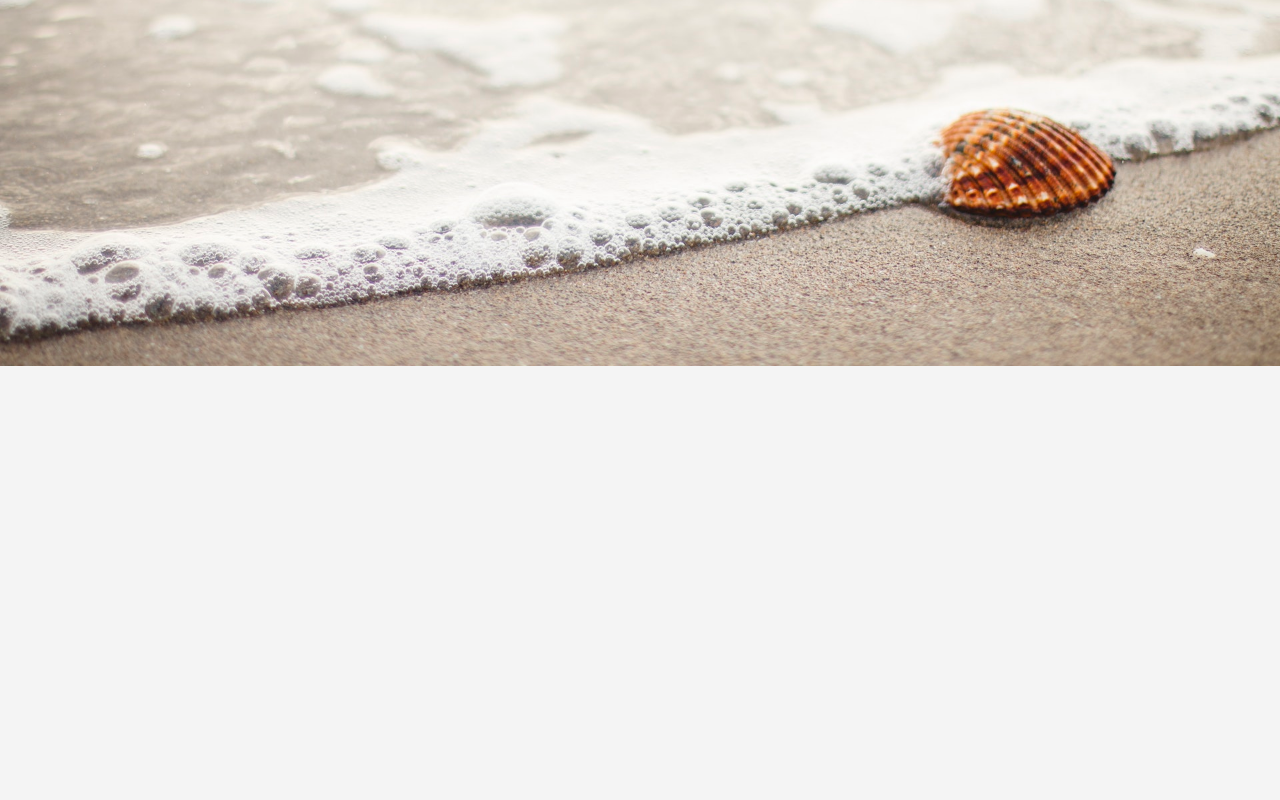
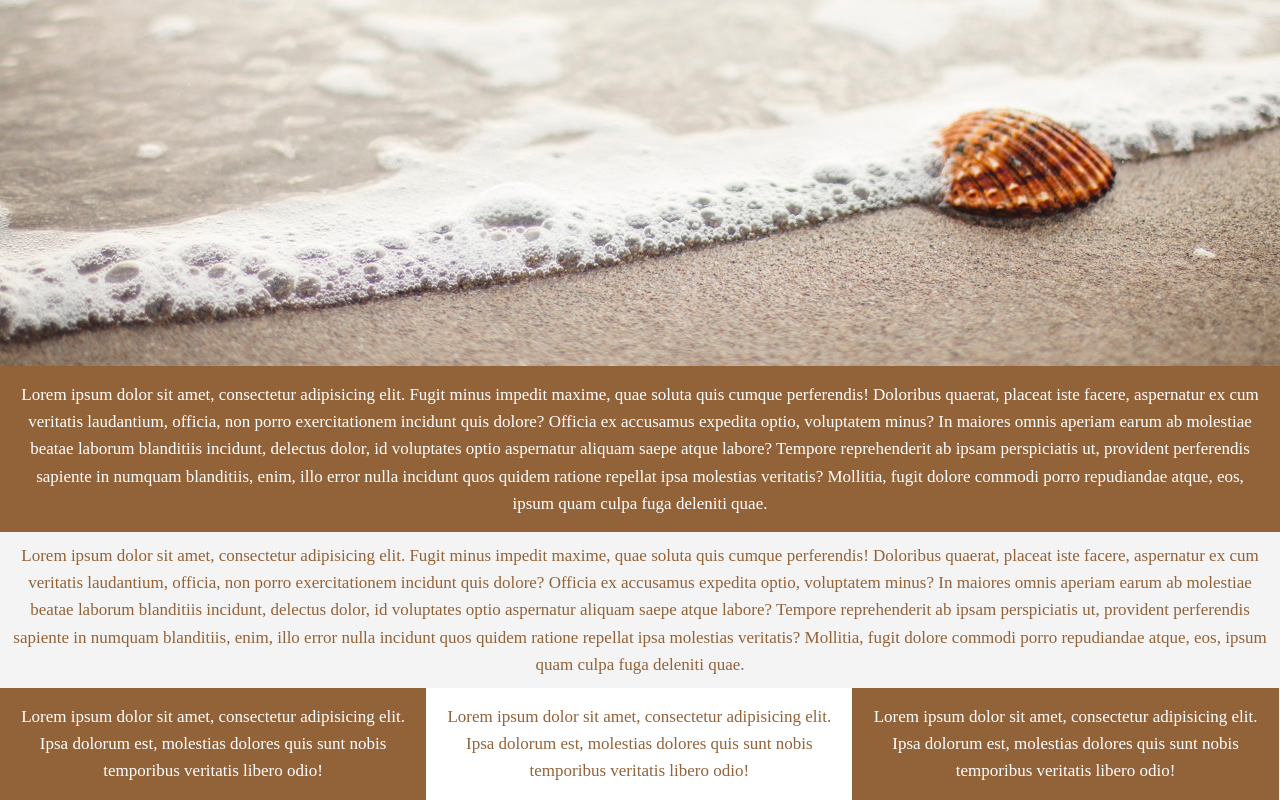
Before and after one commit to AlexeyKhaletskiy/fullscreen_landing, a plain HTML site: page index.html in a window 1280 px wide. Shown: the part 434-1234 px from the top of the page. Before the commit the page ends 800 px from the top, so only its background shows below. Drawn offline with Linux system fonts and the light colour scheme.

Commit message:
Add main content and style

```diff
--- a/assets/css/style.css
+++ b/assets/css/style.css
@@ -38,3 +38,27 @@ body{
   color: inherit;
   text-decoration: none;
 }
+.main-content{
+  padding: 15px;
+  background-color:#926239;
+  color: white;
+  font-size: 17px;
+  text-align: center;
+  line-height: 1.6em;
+}
+.new-information{
+  padding: 10px;
+  color: #926239;
+  font-size: 17px;
+  text-align: center;
+  line-height: 1.6em;
+}
+.more-information-article{
+  display: inline-block;
+  box-sizing: border-box;
+  width: 33.3%;
+}
+.white-bg{
+  background-color: white;
+  color: #926239;
+}
--- a/index.html
+++ b/index.html
@@ -14,6 +14,14 @@
   <p class="welcome-section-content">Lorem ipsum dolor sit amet, consectetur adipisicing elit. Modi officiis ipsum officia numquam expedita ullam.</p>
   <a href="#main-content" class="welcome-section-link">Read More</a>
 </section>
-
+<article class="main-content" id="main-content">
+  Lorem ipsum dolor sit amet, consectetur adipisicing elit. Fugit minus impedit maxime, quae soluta quis cumque perferendis! Doloribus quaerat, placeat iste facere, aspernatur ex cum veritatis laudantium, officia, non porro exercitationem incidunt quis dolore? Officia ex accusamus expedita optio, voluptatem minus? In maiores omnis aperiam earum ab molestiae beatae laborum blanditiis incidunt, delectus dolor, id voluptates optio aspernatur aliquam saepe atque labore? Tempore reprehenderit ab ipsam perspiciatis ut, provident perferendis sapiente in numquam blanditiis, enim, illo error nulla incidunt quos quidem ratione repellat ipsa molestias veritatis? Mollitia, fugit dolore commodi porro repudiandae atque, eos, ipsum quam culpa fuga deleniti quae.
+</article>
+<article class="new-information">
+  Lorem ipsum dolor sit amet, consectetur adipisicing elit. Fugit minus impedit maxime, quae soluta quis cumque perferendis! Doloribus quaerat, placeat iste facere, aspernatur ex cum veritatis laudantium, officia, non porro exercitationem incidunt quis dolore? Officia ex accusamus expedita optio, voluptatem minus? In maiores omnis aperiam earum ab molestiae beatae laborum blanditiis incidunt, delectus dolor, id voluptates optio aspernatur aliquam saepe atque labore? Tempore reprehenderit ab ipsam perspiciatis ut, provident perferendis sapiente in numquam blanditiis, enim, illo error nulla incidunt quos quidem ratione repellat ipsa molestias veritatis? Mollitia, fugit dolore commodi porro repudiandae atque, eos, ipsum quam culpa fuga deleniti quae.
+</article>
+<section class="more-information">
+  <article class="more-information-article main-content">Lorem ipsum dolor sit amet, consectetur adipisicing elit. Ipsa dolorum est, molestias dolores quis sunt nobis temporibus veritatis libero odio!</article><article class="more-information-article main-content white-bg">Lorem ipsum dolor sit amet, consectetur adipisicing elit. Ipsa dolorum est, molestias dolores quis sunt nobis temporibus veritatis libero odio!</article><article class="more-information-article main-content">Lorem ipsum dolor sit amet, consectetur adipisicing elit. Ipsa dolorum est, molestias dolores quis sunt nobis temporibus veritatis libero odio!</article>
+</section>
 </body>
 </html>
```
